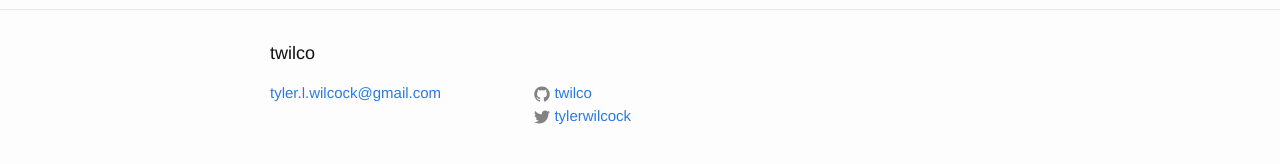
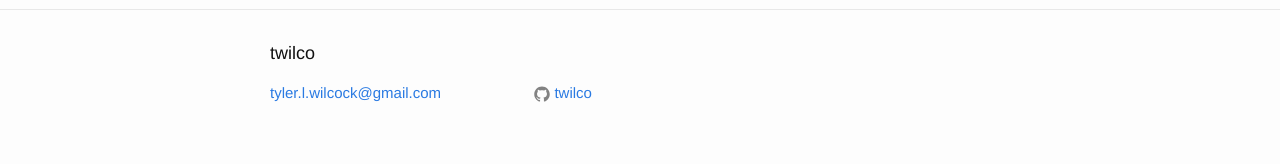
Before and after one commit to twilco/twilco.github.io, a Jekyll site: the page built from index.html, in a window 1280 px wide. Shown: the part 464-628 px from the top of the page. Built offline with Jekyll 4.4.1, drawn with Linux system fonts in a browser that asks for light colours; comment, search, counter and statistics services are not loaded.

Commit message:
Remove Twitter username

```diff
--- a/_config.yml
+++ b/_config.yml
@@ -4,7 +4,6 @@ email: tyler.l.wilcock@gmail.com
 description: > # this means to ignore newlines until "baseurl:"
 baseurl: "" # the subpath of your site, e.g. /blog/
 url: "https://twilco.github.io" # the base hostname & protocol for your site
-twitter_username: tylerwilcock
 github_username: twilco
 future: true # enable display of posts with their dates set in the future
 
```
